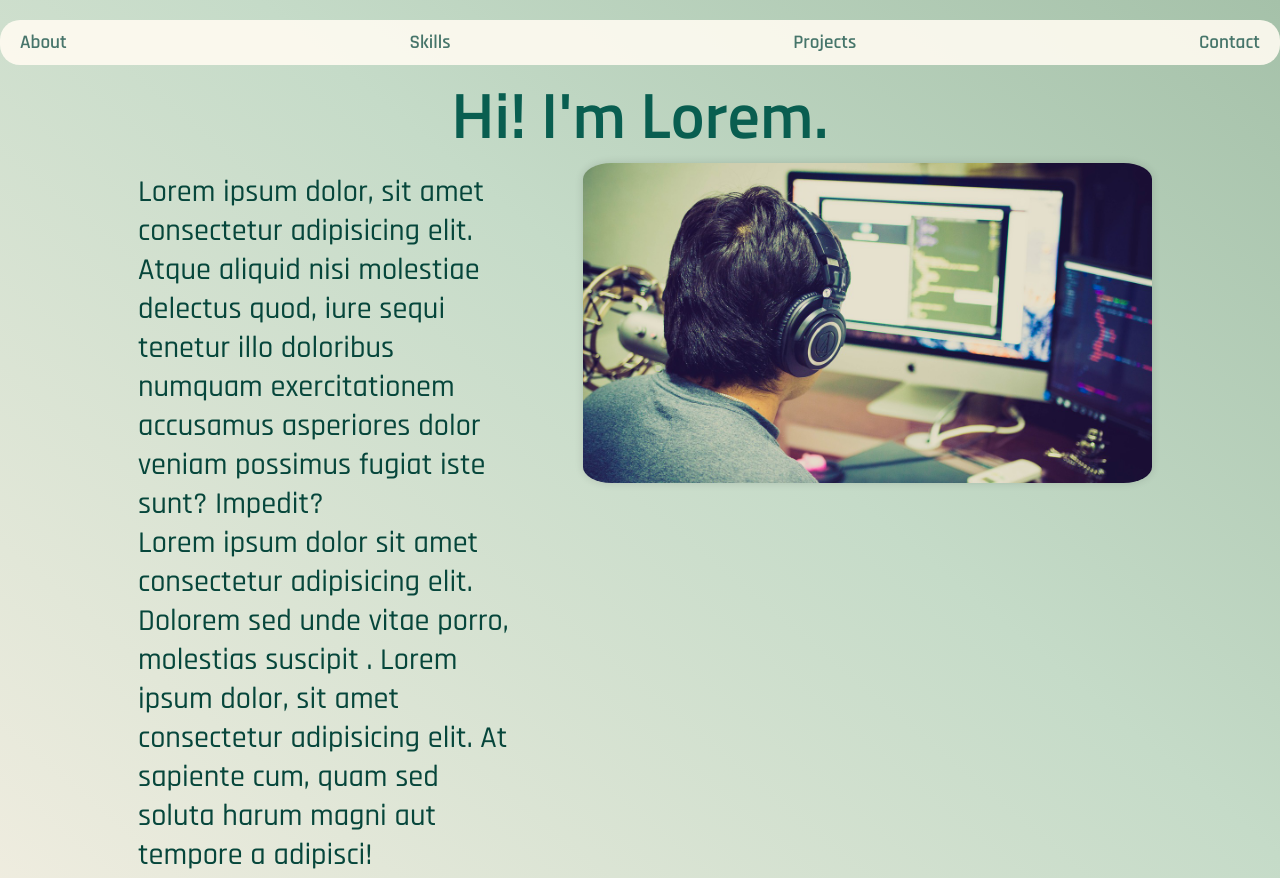
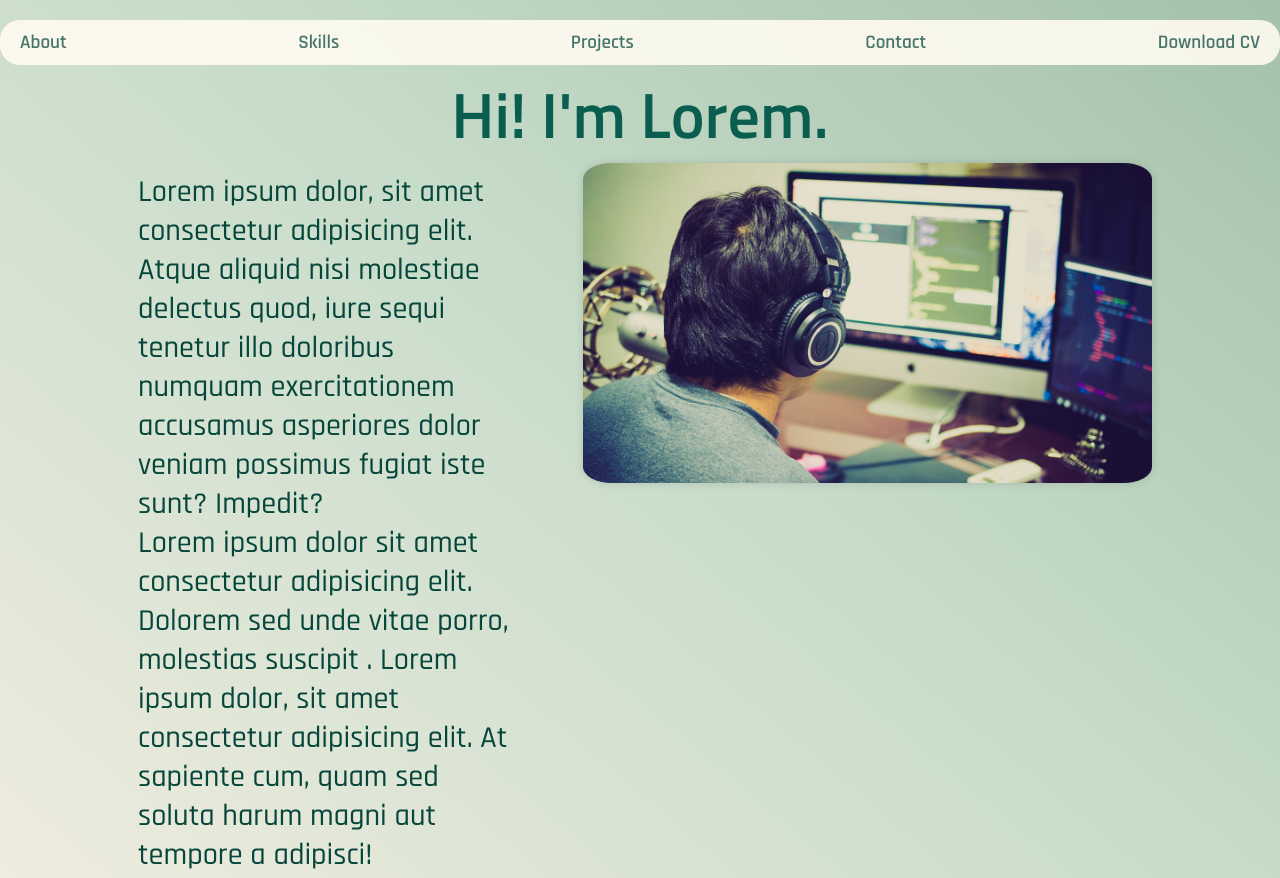
Before and after one commit to DonMaggio/donmaggio.github.io, a plain HTML site: page index.html in a window 1280 px wide. Shown: the top 878 px of the page. Drawn offline with Linux system fonts and the light colour scheme.

Commit message:
Update index.html

```diff
--- a/index.html
+++ b/index.html
@@ -19,6 +19,9 @@
                 <li class="header__nav-item"><a href="#skills">Skills</a></li>
                 <li class="header__nav-item"><a href="#projects">Projects</a></li>
                 <li class="header__nav-item"><a href="#contact">Contact</a></li>
+                <li class="header__nav-item">
+                    <a href="Plantilla_CV.pdf" download="Plantilla_CV.pdf" target="_blank">Download CV</a>
+                </li>
             </ul>
         </nav>
     </header>
```
